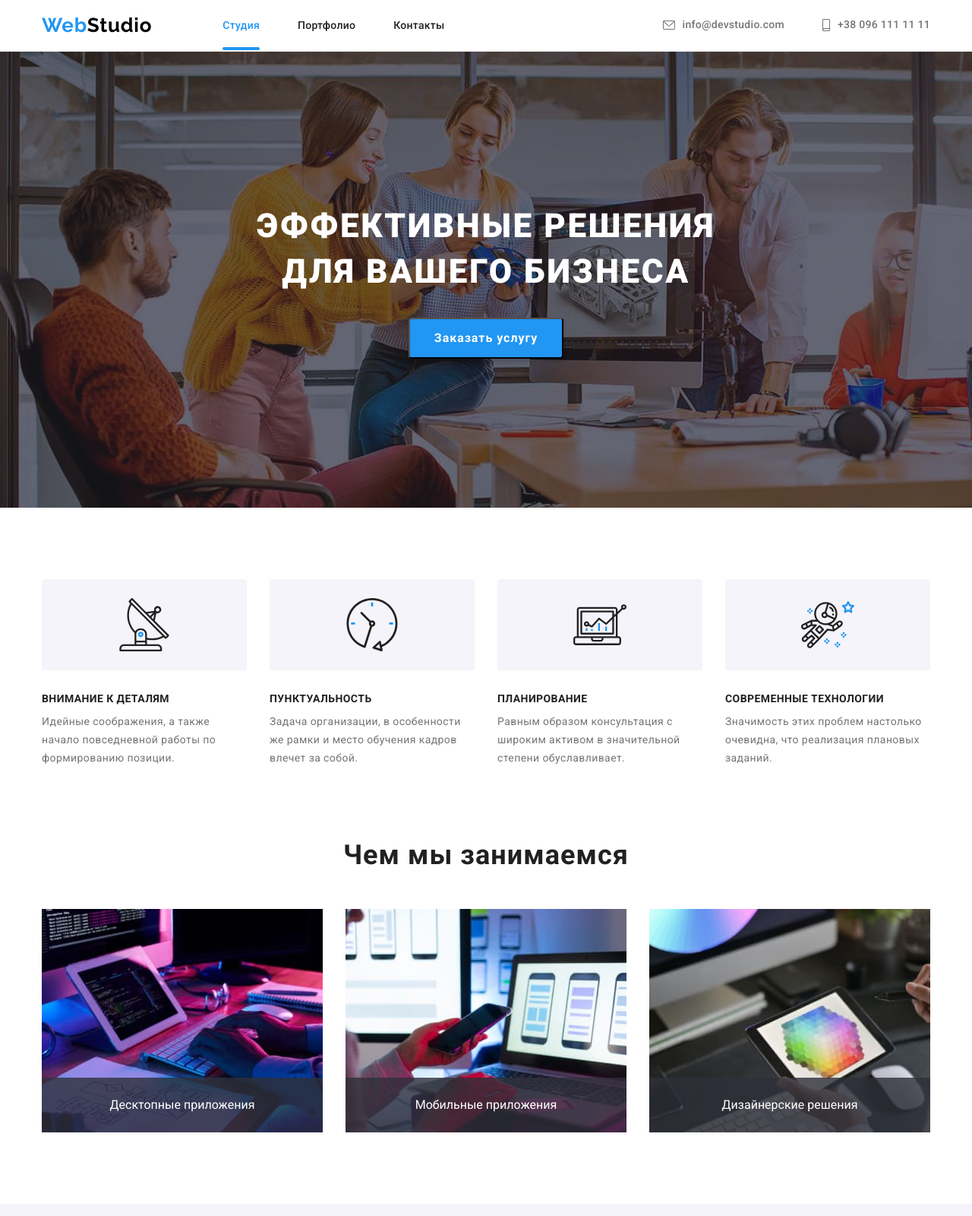
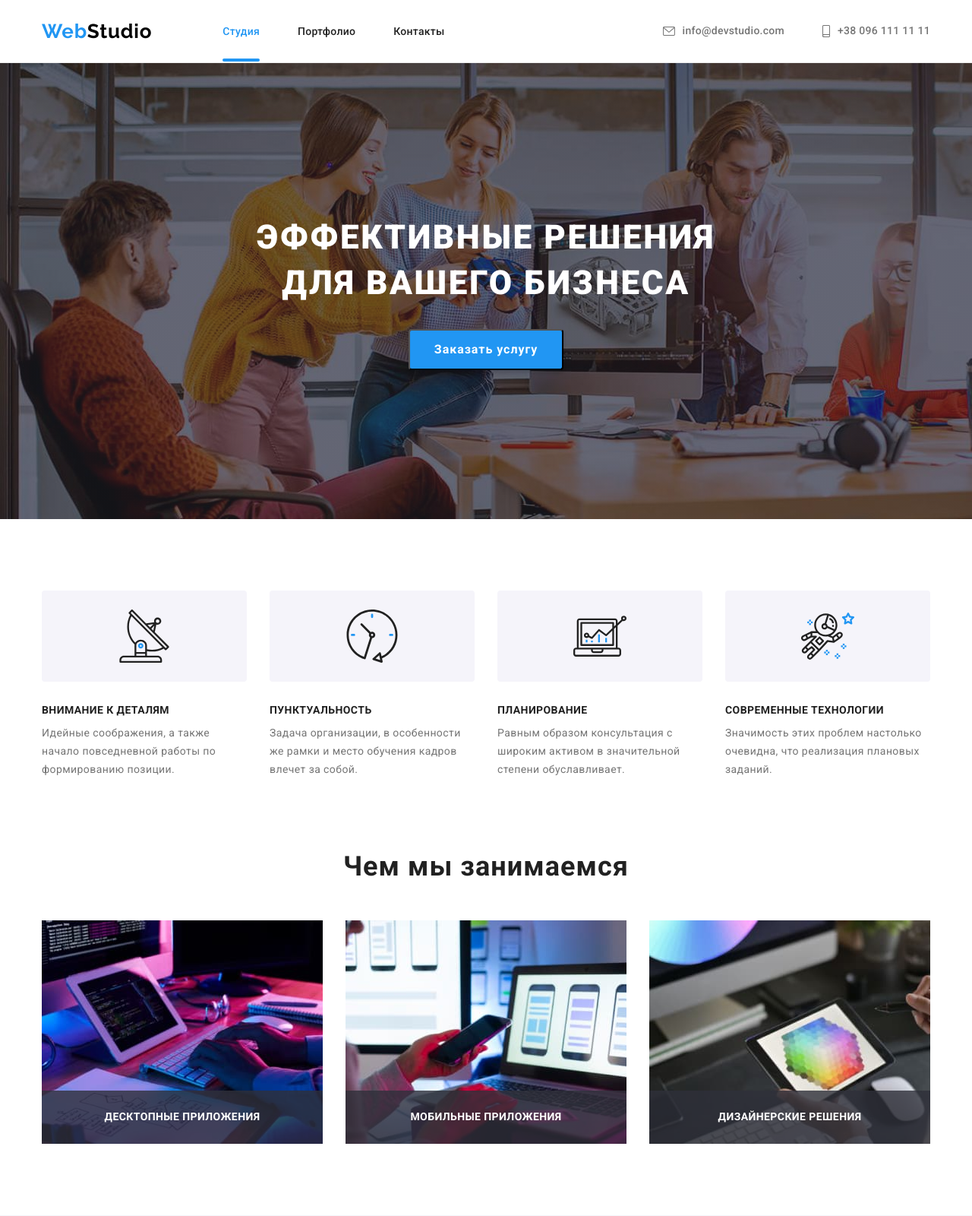
Before and after one commit to SergNikolaiev/goit-markup-hw-05, a plain HTML site: page index.html in a window 1280 px wide. Shown: the top 1600 px of the page at 76% size. Drawn offline with nearby package versions, Linux system fonts and the light colour scheme.

Commit message:
Правки к ДЗ-5

```diff
--- a/css/styles.css
+++ b/css/styles.css
@@ -100,8 +100,8 @@ header {
 }
 
 .header-item-menu {
-  padding-top: 24px;
-  padding-bottom: 25px;
+  padding-top: 32px;
+  padding-bottom: 32px;
 }
 
 .header-item-menu:not(:last-child) {
@@ -124,8 +124,8 @@ header {
 
 .list-navigation {
   position: relative;
-  padding-top: 24px;
-  padding-bottom: 25px;
+  padding-top: 32px;
+  padding-bottom: 32px;
 
   font-weight: 500;
   font-size: 14px;
@@ -306,10 +306,14 @@ Section 3  ==========*/
   text-align: center;
   padding-top: 27px;
   padding-bottom: 27px;
-
   width: 100%;
 
   background: rgba(47, 48, 58, 0.8);
+  font-weight: bold;
+  font-size: 14px;
+  line-height: 1.14;
+  letter-spacing: 0.03em;
+  text-transform: uppercase;
   color: #ffffff;
 }
 
@@ -482,7 +486,7 @@ Section 3  ==========*/
 
 .footer-text {
   margin-bottom: 20px;
-
+  font-weight: bold;
   font-size: 14px;
   line-height: 1.14;
   letter-spacing: 0.03em;
@@ -537,7 +541,7 @@ Section 3  ==========*/
 .guide-list-btn {
   background: #f5f4fa;
   border-radius: 4px;
-
+  border: no;
   color: var(--second-btn-color);
   background-color: var(--second-btn-background-color);
   font-family: inherit;
@@ -683,8 +687,8 @@ Section 3  ==========*/
 }
 
 .is-hidden .modal {
-  transform: translateX(1000px) skew(60deg);
-  transition: transform 500ms cubic-bezier(0.4, 0, 0.2, 1);
+  transform: translateX(1500px) skew(75deg);
+  transition: transform 500ms cubic-bezier(0.17, 0.67, 0.83, 0.67);
 }
 
 .is-hidden {
```
